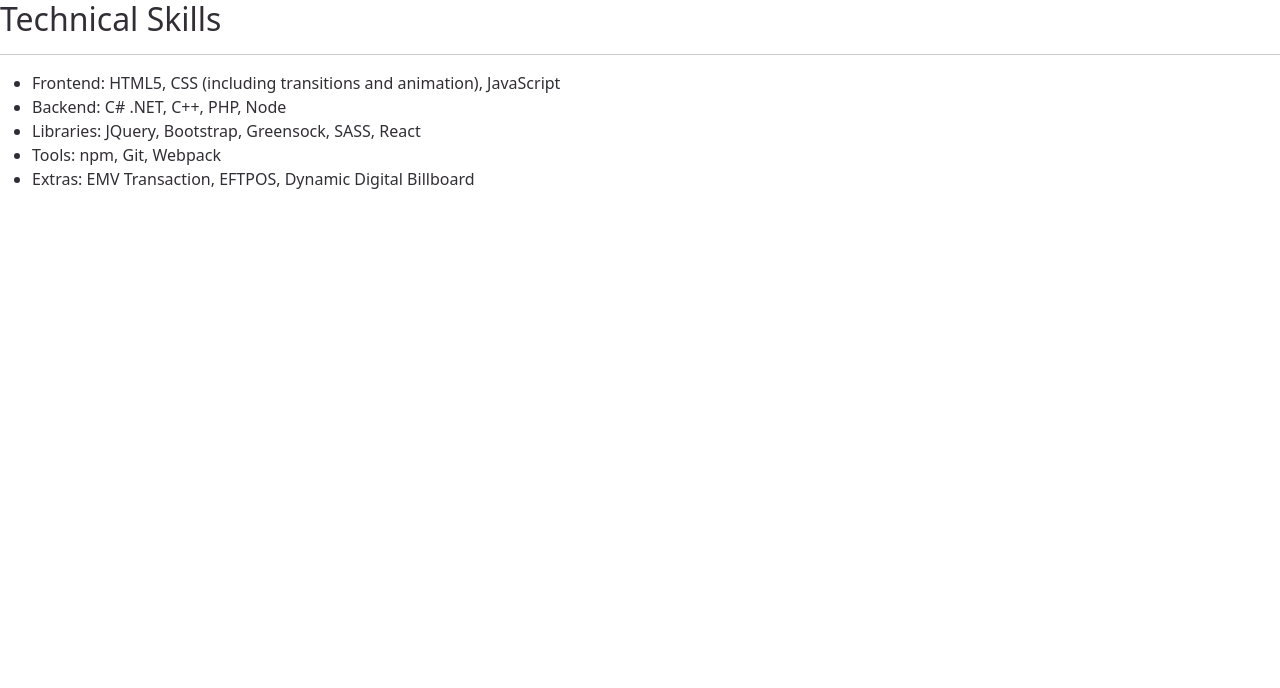
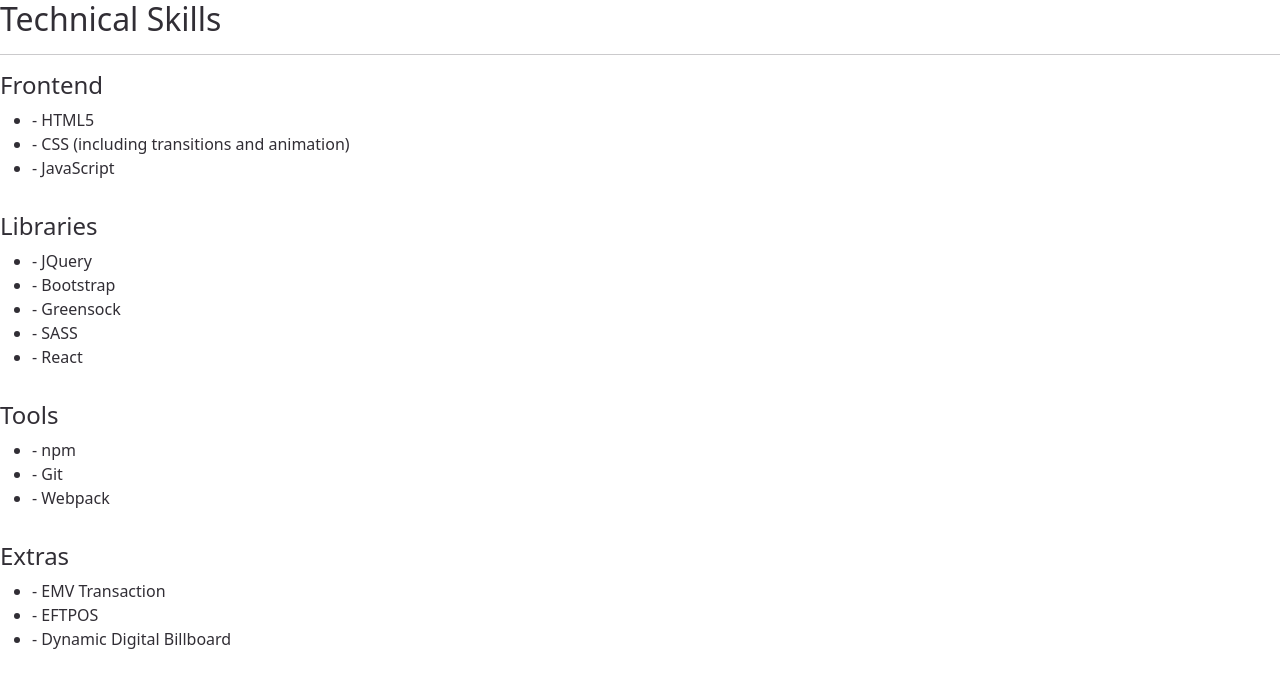
Before and after one commit to marcio-kendi/MarcioPortfolio, a Next.js app: page /menu/TechnicalSkills in a window 1280 px wide. Shown: the top 688 px of the page. Built offline with nearby package versions, Linux system fonts and the light colour scheme.

Commit message:
fix menu layout

```diff
--- a/pages/menu/TechnicalSkills.js
+++ b/pages/menu/TechnicalSkills.js
@@ -7,13 +7,40 @@
     <div className={styles.menu}>
         <h2>Technical Skills</h2>
         <hr/>
-        <ul>
-            <li>Frontend: HTML5, CSS (including transitions and animation), JavaScript</li>
-            <li>Backend: C# .NET, C++, PHP, Node</li>
-            <li>Libraries: JQuery, Bootstrap, Greensock, SASS, React</li>
-            <li>Tools: npm, Git, Webpack</li>
-            <li>Extras: EMV Transaction, EFTPOS, Dynamic Digital Billboard</li>
-        </ul>
+        <div className="pb-3">
+          <h4>Frontend</h4>
+          <ul>
+              <li>- HTML5</li>
+              <li>- CSS (including transitions and animation)</li>
+              <li>- JavaScript</li>
+          </ul>
+        </div>
+        <div className="pb-3">
+          <h4>Libraries</h4>
+          <ul>
+              <li>- JQuery</li>
+              <li>- Bootstrap</li>
+              <li>- Greensock</li>
+              <li>- SASS</li>
+              <li>- React</li>
+          </ul>
+        </div>
+        <div className="pb-3">
+          <h4>Tools</h4>
+          <ul>
+              <li>- npm</li>
+              <li>- Git</li>
+              <li>- Webpack</li>
+          </ul>
+        </div>
+        <div className="pb-3">
+          <h4>Extras</h4>
+          <ul>
+              <li>- EMV Transaction</li>
+              <li>- EFTPOS</li>
+              <li>- Dynamic Digital Billboard</li>
+          </ul>
+        </div>
     </div>
     )
   }
--- a/pages/menu/WorkExperience.js
+++ b/pages/menu/WorkExperience.js
@@ -13,7 +13,7 @@
           <li>Working closely with Designers and Creative Team to bring the best job solution</li>
           <li>Producing software according to approved design.</li>
           <li>Maintaining and supporting multiple projects.</li>
-        </ul>
+        </ul><br/>
         <h3>Key Achievements</h3>
         <ul>
           <li>Complete all phases of software development life cycle including analysis, estimation, design, development, testing and support</li>
--- a/styles/Home.module.scss
+++ b/styles/Home.module.scss
@@ -189,9 +189,10 @@
     text-decoration: none;
     list-style: none;
     padding: 0;
+    margin: 0;
     li {
       font-size: 18px;
-      margin: 5px 5px 5px 0;
+      margin: 0;
     }
   }
   button {
```
